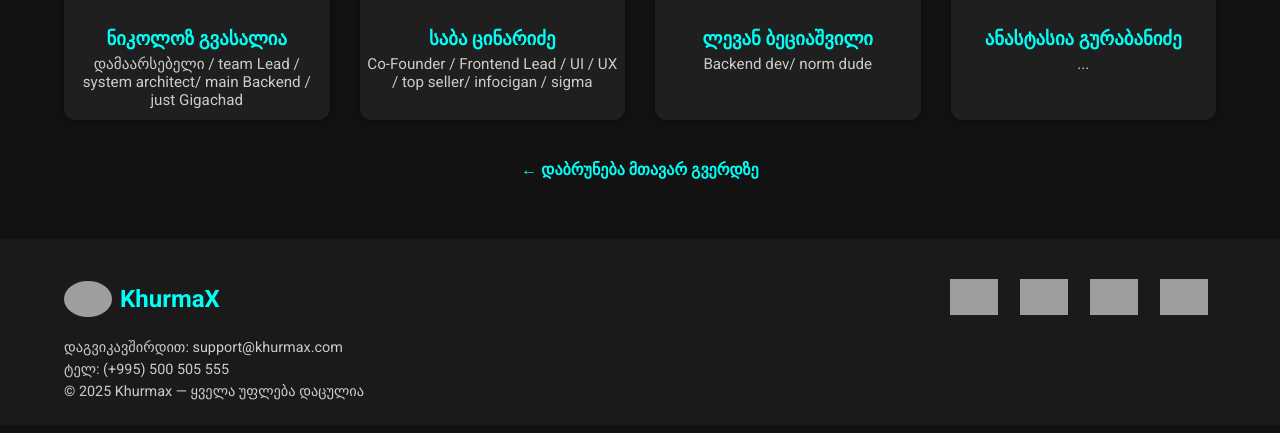
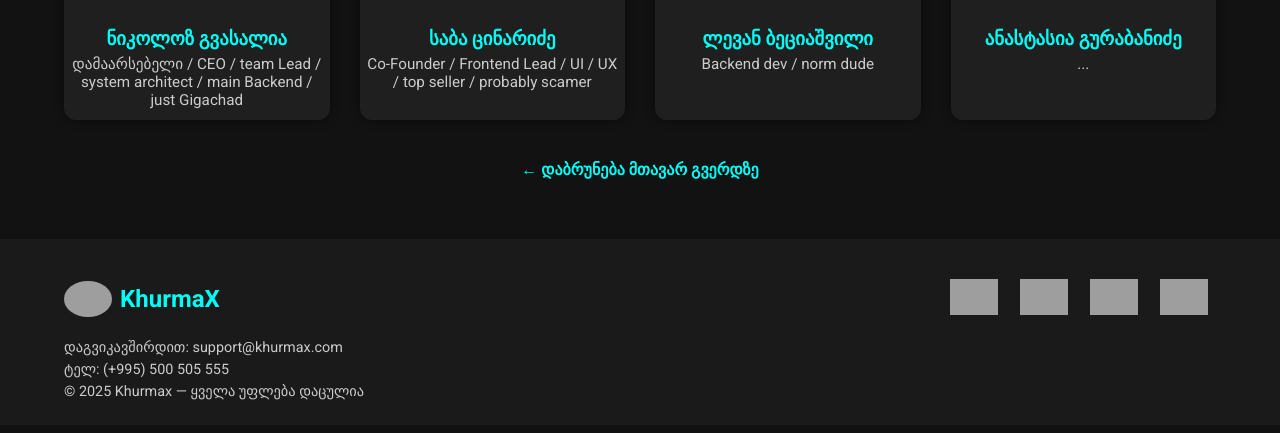
Before and after one commit to Nikka-10/crypto_site, a Django app: page /about/ in a window 1280 px wide. Shown: the part 367-800 px from the top of the page. Run offline with Django 5.2, Linux system fonts and the light colour scheme; grey boxes are pictures that could not be loaded.

Commit message:
still fixing bug

```diff
--- a/crypto_site/main/templates/main/about.html
+++ b/crypto_site/main/templates/main/about.html
@@ -12,17 +12,17 @@
       <div class="team-member">
         <img src="https://c.files.bbci.co.uk/7727/production/_103330503_musk3.jpg" alt="ნიკოლოზ გვასალია">
         <h3>ნიკოლოზ გვასალია</h3>
-        <p>დამაარსებელი / team Lead / system architect/  main Backend / just Gigachad</p>
+        <p>დამაარსებელი / CEO / team Lead / system architect / main Backend / just Gigachad</p>
       </div>
       <div class="team-member">
         <img src="https://i.kym-cdn.com/entries/icons/original/000/043/388/andrew-tate-shocked-meme.jpg" alt="საბა ცინარიძე">
         <h3>საბა ცინარიძე</h3>
-        <p>Co-Founder / Frontend Lead / UI / UX / top seller/ infocigan / sigma</p>
+        <p>Co-Founder / Frontend Lead / UI / UX / top seller / probably scamer</p>
       </div>
       <div class="team-member">
         <img src="https://image-cdn.essentiallysports.com/wp-content/uploads/WhatsApp-Image-2024-06-01-at-18.45.04.jpeg" alt="ლევანა">
         <h3>ლევან ბეციაშვილი</h3>
-        <p>Backend dev/ norm dude</p>
+        <p>Backend dev / norm dude</p>
       </div>
       <div class="team-member">
         <img src="https://pa1.aminoapps.com/7050/5652bb2b60bb2ed9d0df2fcfdfeb0636b4e729f7r1-500-484_hq.gif" alt="ანასტასია">
--- a/crypto_site/mysite/settings.py
+++ b/crypto_site/mysite/settings.py
@@ -14,7 +14,10 @@ from pathlib import Path
 from dotenv import load_dotenv
 import os
 
-load_dotenv()
+BASE_DIR = Path(__file__).resolve().parent.parent
+
+load_dotenv(BASE_DIR / ".env")
+
 
 # Build paths inside the project like this: BASE_DIR / 'subdir'.
 BASE_DIR = Path(__file__).resolve().parent.parent
--- a/crypto_site/users/utils.py
+++ b/crypto_site/users/utils.py
@@ -1,9 +1,13 @@
 from random import randint
 import smtplib
 from dotenv import load_dotenv
+from pathlib import Path
 import os
 
-load_dotenv()
+
+BASE_DIR = Path(__file__).resolve().parent.parent
+
+load_dotenv(BASE_DIR / ".env")
 
 def onetime_code():
     code = ""
```
